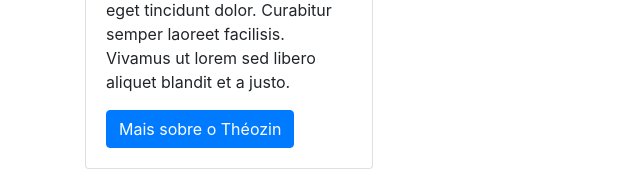
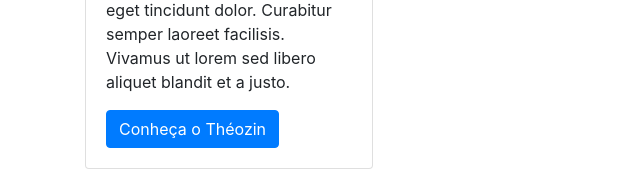
Before and after one commit to theorivero/blog-django, a Django app: page /members/1/profile in a window 1280 px wide. Shown: the part 804-973 px from the top of the page, without its empty margins (0-640 px from the left). Run offline with Django 3.2, Linux system fonts and the light colour scheme; data comes from the database, SQL or seed files in the repository; some libraries are stand-ins or nearby versions.

Commit message:
test change

```diff
--- a/members/templates/registration/user_profile.html
+++ b/members/templates/registration/user_profile.html
@@ -30,7 +30,7 @@
 	    	<a href="{{profile.instagram_url}}">Instagram</a></p>
 	    	{%endif%}
 	    <p class="card-text">{{profile.bio}}</p>
-    <a href="{% url 'profile' profile.id%}" class="btn btn-primary">Mais sobre o {{profile.user.first_name}}</a>
+    <a href="{% url 'profile' profile.id%}" class="btn btn-primary">Conheça o {{profile.user.first_name}}</a>
 	</div>
 
 </div>
```
